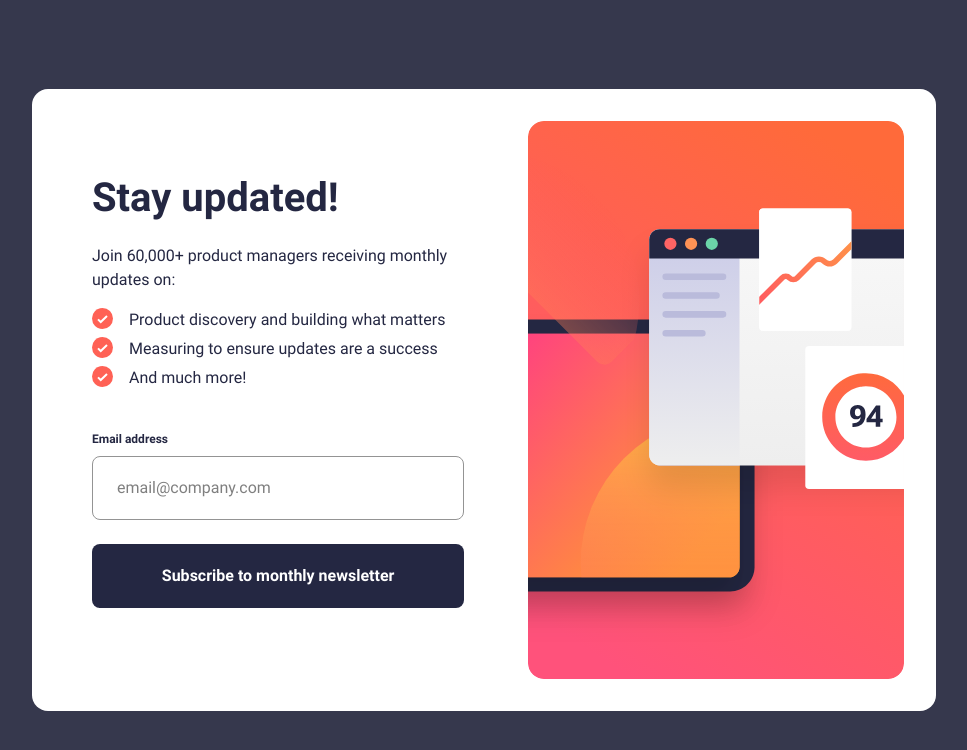
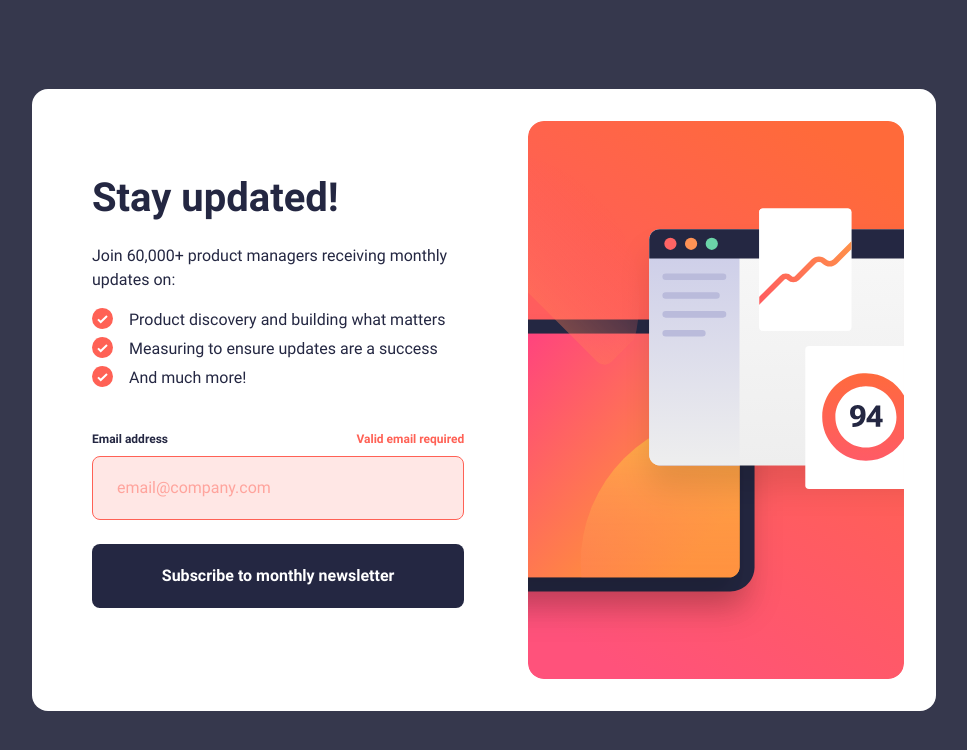
Before and after one commit to Maz-hub/newsletter-signup, a React (Vite) app: page / in a window 1280 px wide. Shown: the top 750 px of the page, without its empty margins (156-1123 px from the left). Built offline with nearby package versions, Linux system fonts and the light colour scheme.

Commit message:
Add error handling for email input in NewsletterCard and style updates

```diff
--- a/src/components/NewsletterCard.jsx
+++ b/src/components/NewsletterCard.jsx
@@ -52,12 +52,16 @@ const NewsletterCard = () => {
           </div>
 
           <div>
-            <p className="text-preset-3 mb-2">Email address</p>
+            <div className="flex justify-between items-center">
+              <p className="text-preset-3 mb-2">Email address</p>
+              <p className="error-message">Valid email required</p>
+            </div>
+
             <input
               type="email"
               id="email"
               placeholder="email@company.com"
-              className="email-input"
+              className="email-input input-error"
             />
             <button className="button mb-6">
               Subscribe to monthly newsletter
--- a/src/index.css
+++ b/src/index.css
@@ -26,6 +26,8 @@
 
     /* Red */
     --color-red: #FF6155;
+    --color-red-bg: rgba(255, 97, 85, 0.15);
+
 
     /* Gradient */
     --color-gradient-start: #FF6A3A;
@@ -140,13 +142,23 @@ body {
     }
 
     .button:hover {
-  background-image: linear-gradient(
-    to right,
-    var(--color-gradient-start),
-    var(--color-gradient-end)
-  );
-  background-color: transparent; /* fallback */
-}
+        background-image: linear-gradient(to right,
+                var(--color-gradient-start),
+                var(--color-gradient-end));
+        background-color: transparent;
+
+    }
+
+    /* Error state for the input */
+    .input-error {
+        @apply border border-[color:var(--color-red)] bg-[color:var(--color-red-bg)] text-[color:var(--color-red)] outline-none;
+    }
+
+    /* Error message text */
+    .error-message {
+        @apply text-[length:var(--text-preset-3)] leading-[--leading-preset-3] tracking-[--tracking-preset-3] [font-weight:var(--font-weight-preset-3)] text-[color:var(--color-red)] mb-2;
+    }
+
 
 
 
```
